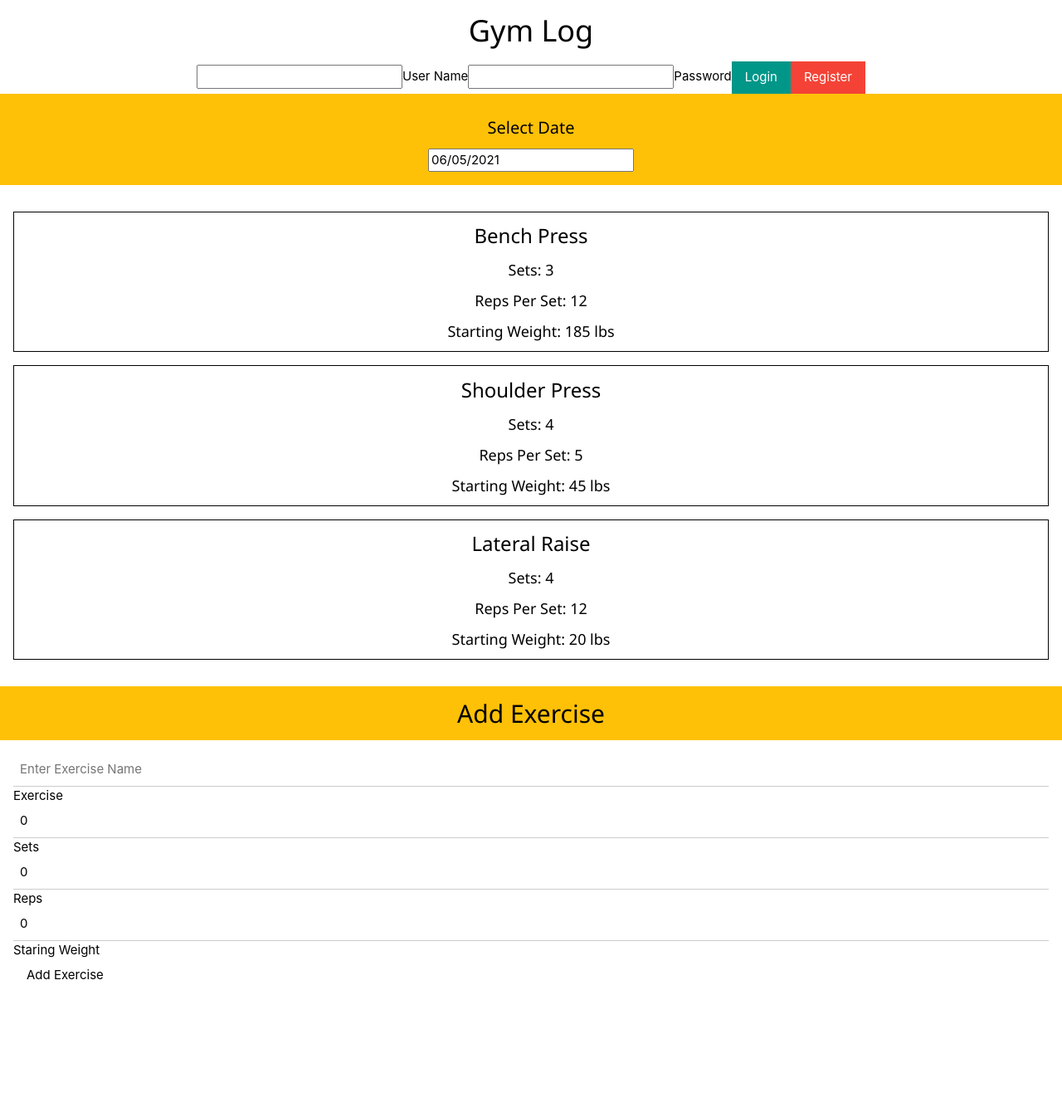
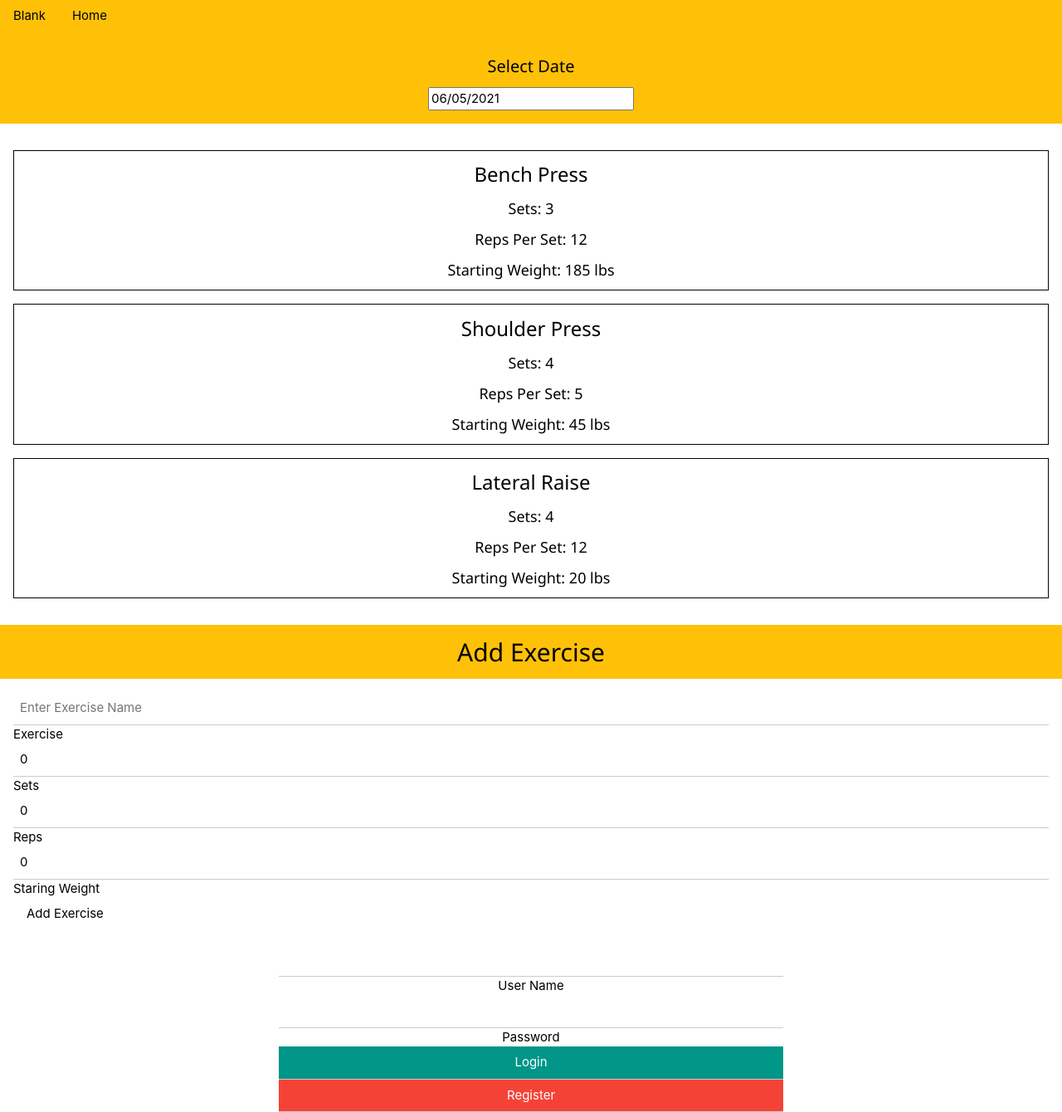
Before and after one commit to evan-mitchell93/gym-react-app, a React (Create React App) app in the folder client/: page /Home in a window 1280 px wide. Shown: the whole page at 83% size. Before the commit the page ends 1211 px from the top, so only its background shows below. Built offline with nearby package versions, Linux system fonts and the light colour scheme.

Commit message:
added router
router for beginning navbar

```diff
--- a/client/package.json
+++ b/client/package.json
@@ -6,9 +6,11 @@
     "@testing-library/jest-dom": "^5.11.4",
     "@testing-library/react": "^11.1.0",
     "@testing-library/user-event": "^12.1.10",
+    "hookrouter": "^1.2.5",
     "react": "^17.0.2",
     "react-datepicker": "^4.1.1",
     "react-dom": "^17.0.2",
+    "react-router-dom": "^5.2.0",
     "react-scripts": "4.0.3",
     "web-vitals": "^1.0.1"
   },
--- a/client/src/App.js
+++ b/client/src/App.js
@@ -1,52 +1,21 @@
 
 import './App.css';
 
-import React, {useState} from 'react';
-import DatePicker from "react-datepicker";
 import "react-datepicker/dist/react-datepicker.css";
 
-import data from "./exercises.json";
+//components
+import LoginForm from "./components/LoginForm";
+import Navbar from "./components/Navbar";
 
-//components
-import ExerciseList from "./ExerciseList";
-import ExerciseForm from "./ExerciseForm";
-import LoginForm from "./LoginForm";
 
 function App() {
-  const [message, setMessage] = useState("");
 
-  //testing backend connectivity
-  const callAPI = async () => {
-    const response = await fetch('/express_backend');
-    const body = await response.json();
-
-    setMessage(body.express);
-  }
-
-  //state for choosing a date
-  const [startDate, setStartDate] = useState(new Date());
-
-  //state for storing the list of exercises for the date
-  const [exerciseList, setExerciseList] = useState(data);
-
-
-
-  const addExercise = (input) =>{
-    let copy = [...exerciseList];
-    copy = [...copy, {name:input[0].name, sets:input[0].sets, reps:input[0].reps, startWeight:input[0].startWeight}];
-    setExerciseList(copy);
-  }
 
   return (
     <div className="App">
-      <h1 onClick={callAPI}>Gym Log {message}</h1>
+      <Navbar />
       <LoginForm />
-      <div class="w3-container  w3-amber w3-padding-16">
-        <h4>Select Date</h4>
-        <DatePicker selected={startDate} onChange={(date) => setStartDate(date)} />
-      </div>
-      <ExerciseList exerciseList={exerciseList} />
-      <ExerciseForm addExercise={addExercise} />
+
     </div>
   );
 }
--- /dev/null
+++ b/client/src/components/Home.js
@@ -0,0 +1,33 @@
+import React, {useState} from 'react';
+
+import ExerciseList from "./ExerciseList";
+import ExerciseForm from "./ExerciseForm";
+import DatePicker from "react-datepicker";
+
+import data from "../exercises.json";
+
+const Home = () => {
+      //state for choosing a date
+  const [startDate, setStartDate] = useState(new Date());
+
+  const addExercise = (input) =>{
+    let copy = [...exerciseList];
+    copy = [...copy, {name:input[0].name, sets:input[0].sets, reps:input[0].reps, startWeight:input[0].startWeight}];
+    setExerciseList(copy);
+  }
+
+  //state for storing the list of exercises for the date
+  const [exerciseList, setExerciseList] = useState(data);
+    return (
+        <div>
+            <div class="w3-container  w3-amber w3-padding-16">
+                <h4>Select Date</h4>
+                <DatePicker selected={startDate} onChange={(date) => setStartDate(date)} />
+            </div>
+        <ExerciseList exerciseList={exerciseList} />
+        <ExerciseForm addExercise={addExercise} />
+      </div>
+    )
+}
+
+export default Home;
--- a/client/src/LoginForm.js
+++ b/client/src/components/LoginForm.js
@@ -7,23 +7,26 @@ const LoginForm = () => {
 
     const submitHandler = (e) =>{
         e.preventDefault();
-        fetch("/login",{
+        let authString = `${uName}:${uPassword}`
+        fetch("/login/", {
             method: 'POST',
+            withCredentials: true,
+            credentials: 'include',
             headers: {
                 'Accept': 'application/json',
-                'Content-Type': 'application/json'
+                'Content-Type': 'application/json',
+                'Authorization': `Basic ${authString} `,
             },
-            body: JSON.stringify({userName: uName, password: uPassword})
-        }).then((result) =>{
+            body: JSON.stringify({msg: "login"})
+        }).then((result) => {
             console.log(result)
-        }).catch((err) =>{
+        }).catch((err) => {
             console.log(err);
         })
-
     }
 
     const createUser = () => {
-        fetch("/register", {
+        fetch("/register",{
             method: 'POST',
             headers: {
                 'Accept': 'application/json',
@@ -46,13 +49,13 @@ const LoginForm = () => {
     }
 
     return (
-        <form onSubmit={submitHandler}>
-            <input name="uName" type="text" onChange={updateName} />
+        <form onSubmit={submitHandler} class="w3-container w3-center" style={{width: "50%", margin:"auto"}}>
+            <input name="uName" type="text" class="w3-input" onChange={updateName} />
             <label>User Name</label>
-            <input name="uPassword" type="password" onChange={updatePassword} />
+            <input name="uPassword" type="password" class="w3-input" onChange={updatePassword} />
             <label>Password</label>
-            <button class="w3-btn w3-teal">Login</button>
-            <button class="w3-btn w3-red" onClick={createUser}>Register</button>
+            <button class="w3-btn w3-teal w3-input">Login</button>
+            <button class="w3-btn w3-red w3-input" onClick={createUser}>Register</button>
         </form>
     );
 };
--- /dev/null
+++ b/client/src/components/Navbar.js
@@ -0,0 +1,30 @@
+import React from 'react';
+
+import {BrowserRouter as Router,
+        Switch,
+        Route,
+        Link
+      } from "react-router-dom";
+
+
+import Home from "./Home";
+
+const Navbar = () =>{
+
+    return(
+        <Router>
+            <div class="w3-bar w3-amber w3-left-align">
+                <Link to="/"><button class="w3-btn w3-amber">Blank</button></Link>
+                <Link to="/Home"><button class="w3-btn w3-amber">Home</button></Link>
+            </div>
+            <Switch>
+                <Route path="/Home">
+                    <Home />
+                </Route>
+            </Switch>
+        </Router>
+
+    )
+}
+
+export default Navbar
--- a/client/src/index.js
+++ b/client/src/index.js
@@ -5,9 +5,7 @@ import App from './App';
 import reportWebVitals from './reportWebVitals';
 
 ReactDOM.render(
-  <React.StrictMode>
-    <App />
-  </React.StrictMode>,
+    <App />,
   document.getElementById('root')
 );
 
```
Also changed, not shown: client/src/components/Exercise.js (renamed from client/src/Exercise.js), client/src/components/ExerciseForm.js (renamed from client/src/ExerciseForm.js), client/src/components/ExerciseList.js (renamed from client/src/ExerciseList.js), 2 other files (tests, documents, lock files or other folders).
